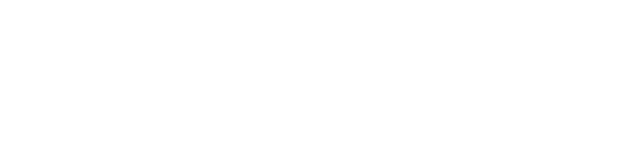
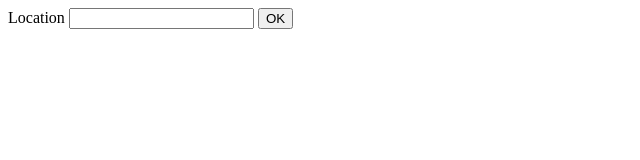
Before and after one commit to V1IRuZ/weather-app, a website: page src/template.html in a window 1280 px wide. Shown: the whole page, without its empty margins (0-640 px from the left). Drawn offline with Linux system fonts and the light colour scheme.

Commit message:
Add a form
A form was added where the user can search for weather information for a desired location.

```diff
--- a/src/template.html
+++ b/src/template.html
@@ -5,5 +5,11 @@
     <meta name="viewport" content="width=device-width, initial-scale=1.0" />
     <title>Weather App</title>
   </head>
-  <body></body>
+  <body>
+    <form action="">
+      <label for="location">Location</label>
+      <input type="search" id="location">
+      <button type="submit">OK</button>
+    </form>
+  </body>
 </html>
```
